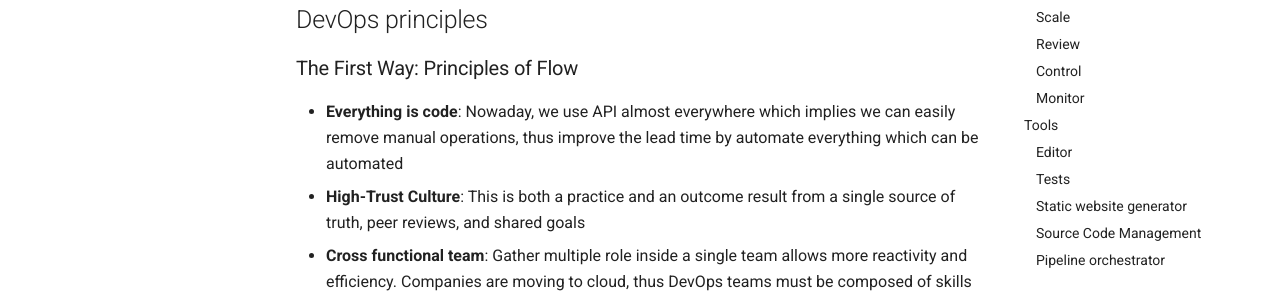
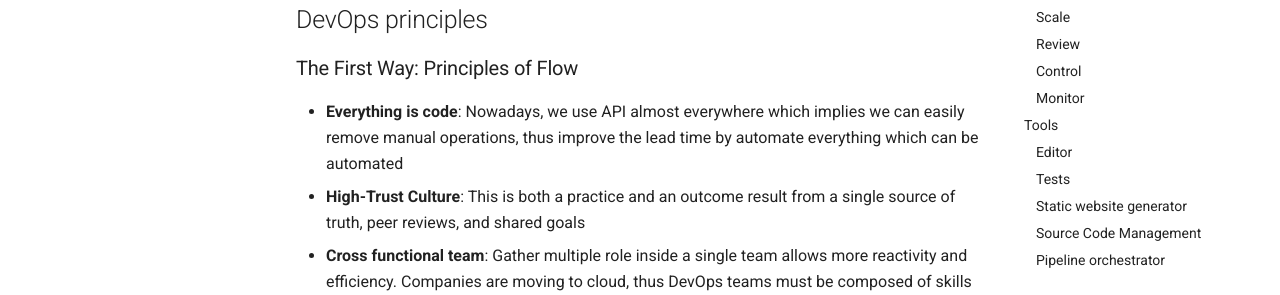
Before and after one commit to pberthonneau/angegar.github.io, an MkDocs documentation site: the page built from docs/devops/doc-as-code/index.md, in a window 1280 px wide and 900 px high. Shown: the part 310-605 px from the top of the window. Built offline with MkDocs 1.6.1 and Material for MkDocs 9.7.7, drawn with Linux system fonts in a browser that asks for light colours.

```diff
--- a/docs/devops/doc-as-code/index.md
+++ b/docs/devops/doc-as-code/index.md
@@ -8,7 +8,7 @@ The documentation as code practice is based on this simple idea, because it is j
 
 ### The First Way: Principles of Flow
 
-- **Everything is code**: Nowaday, we use API almost everywhere which implies we can easily remove manual operations, thus improve the lead time by automate everything which can be automated
+- **Everything is code**: Nowadays, we use API almost everywhere which implies we can easily remove manual operations, thus improve the lead time by automate everything which can be automated
 - **High-Trust Culture**: This is both a practice and an outcome result from a single source of truth, peer reviews, and shared goals
 - **Cross functional team**: Gather multiple role inside a single team allows more reactivity and efficiency. Companies are moving to cloud, thus DevOps teams must be composed of skills from Cloud architect to Operations, going through Developer, Security officer, Network architect, ... . Moreover it also permits to share competences and develop people.
 - **Make work visible**: Make work visible enables feedbacks which improve product quality. It also permits to measure the move and trace the changes.
@@ -71,7 +71,7 @@ As any web site you can monitor the usage in order identify the most useful page
 - Code quality: [markdownlint](https://marketplace.visualstudio.com/items?itemName=DavidAnson.vscode-markdownlint){target=_blank}
 - Spell Check: [Code Spell Checker](https://marketplace.visualstudio.com/items?itemName=streetsidesoftware.code-spell-checker){target=_blank}
 - Link Check: [Link Checker](https://marketplace.visualstudio.com/items?itemName=wilhelmer.link-checker-2){target=_blank}
-- Grammar, style Check: [Vale](https://marketplace.visualstudio.com/items?itemName=errata-ai.vale-serve){target=_blank}
+- Grammar, style Check: [Vale](https://marketplace.visualstudio.com/items?itemName=errata-ai.vale-server){target=_blank}
 
 !!! info
     All the VSCode extension above have a CLI which help to integrate those tools in a pipeline
```
